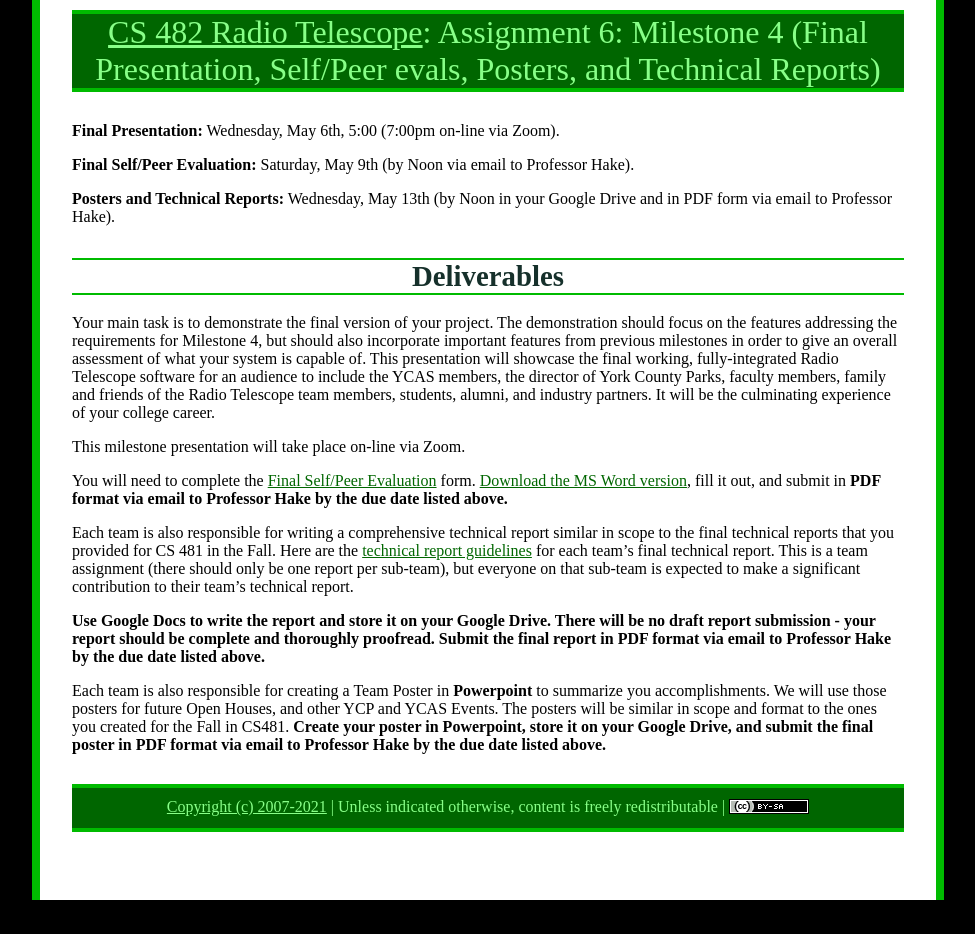
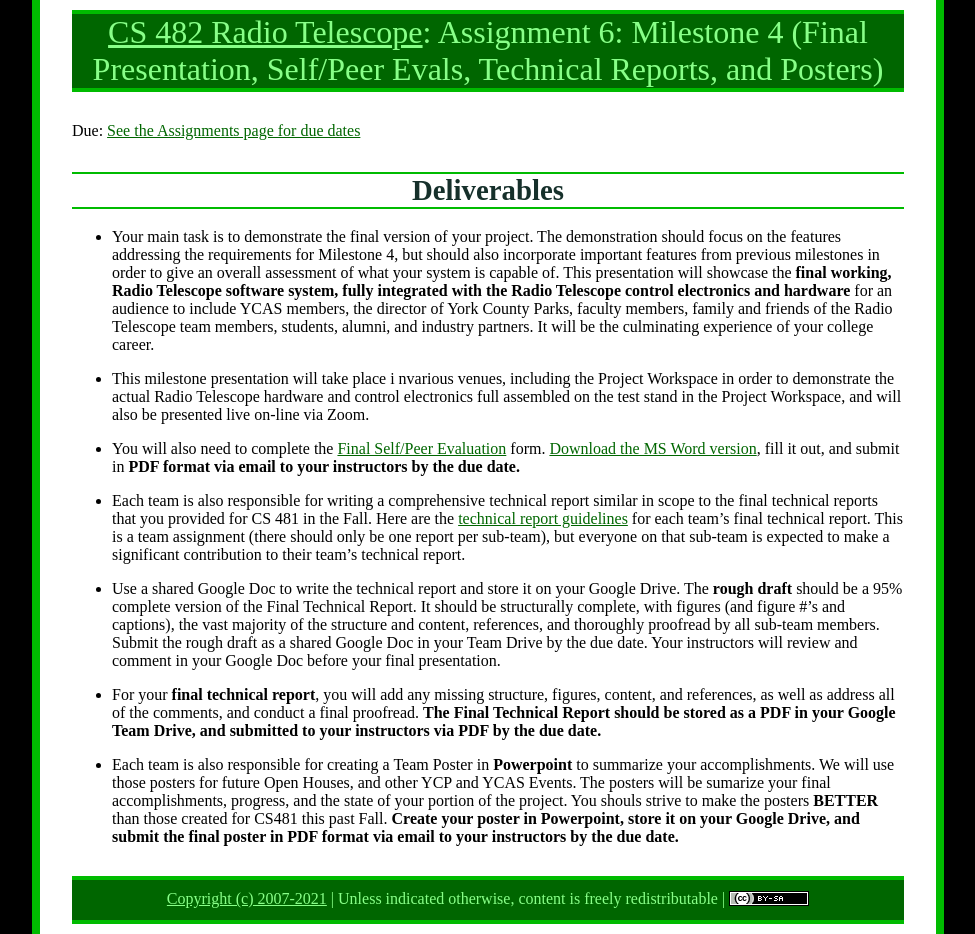
Before and after one commit to ycpcs/cs482-spring2021-RT, a Jekyll site: the page built from assign/assign06.md, in a window 1280 px wide. Shown: the whole page, without its empty margins (152-1127 px from the left). Built offline with Jekyll 4.4.1, drawn with Linux system fonts in a browser that asks for light colours; before the commit the page ends 900 px from its top, so only the background shows below that.

Commit message:
uodated assignments

```diff
--- a/assign/assign06.md
+++ b/assign/assign06.md
@@ -1,27 +1,26 @@
 ---
 layout: default
-title: "Assignment 6: Milestone 4 (Final Presentation, Self/Peer evals, Posters, and Technical Reports)"
+title: "Assignment 6: Milestone 4 (Final Presentation, Self/Peer Evals, Technical Reports, and Posters)"
 ---
 
-**Final Presentation:** Wednesday, May 6th, 5:00 (7:00pm on-line via Zoom).
+Due: [See the Assignments page for due dates](../assign/index.html)
 
-**Final Self/Peer Evaluation:** Saturday, May 9th (by Noon via email to Professor Hake).
-
-**Posters and Technical Reports:** Wednesday, May 13th (by Noon in your Google Drive and in PDF form via email to Professor Hake).
 
 # Deliverables
 
-Your main task is to demonstrate the final version of your project.  The demonstration should focus on the features addressing the requirements for Milestone 4, but should also incorporate important features from previous milestones in order to give an overall assessment of what your system is capable of.  This presentation will showcase the final working, fully-integrated Radio Telescope software for an audience to include the YCAS members, the director of York County Parks, faculty members, family and friends of the Radio Telescope team members, students, alumni, and industry partners.  It will be the culminating experience of your college career.
+* Your main task is to demonstrate the final version of your project.  The demonstration should focus on the features addressing the requirements for Milestone 4, but should also incorporate important features from previous milestones in order to give an overall assessment of what your system is capable of.  This presentation will showcase the **final working, Radio Telescope software system, fully integrated with the Radio Telescope control electronics and hardware** for an audience to include YCAS members, the director of York County Parks, faculty members, family and friends of the Radio Telescope team members, students, alumni, and industry partners.  It will be the culminating experience of your college career.
 
-This milestone presentation will take place on-line via Zoom.
+* This milestone presentation will take place i nvarious venues, including the Project Workspace in order to demonstrate the actual Radio Telescope hardware and control electronics full assembled on the test stand in the Project Workspace, and will also be presented live on-line via Zoom.
 
-You will need to complete the [Final Self/Peer Evaluation](PeerReview.pdf) form.  [Download the MS Word version](PeerReview.docx), fill it out, and submit in **PDF format via email to Professor Hake by the due date listed above.**
+* You will also need to complete the [Final Self/Peer Evaluation](FinalPeerEval.pdf) form.  [Download the MS Word version](FinalPeerEval.docx), fill it out, and submit in **PDF format via email to your instructors by the due date.**
 
-Each team is also responsible for writing a comprehensive technical report similar in scope to the final  technical reports that you provided for CS 481 in the Fall.  Here are the [technical report guidelines](finalreport.html) for each team's final technical report.  This is a team assignment (there should only be one report per sub-team), but everyone on that sub-team is expected to make a significant contribution to their team's technical report.
+* Each team is also responsible for writing a comprehensive technical report similar in scope to the final  technical reports that you provided for CS 481 in the Fall.  Here are the [technical report guidelines](finalreport.html) for each team's final technical report.  This is a team assignment (there should only be one report per sub-team), but everyone on that sub-team is expected to make a significant contribution to their team's technical report.
 
-**Use Google Docs to write the report and store it on your Google Drive.  There will be no draft report submission - your report should be complete and thoroughly proofread.  Submit the final report in PDF format via email to Professor Hake by the due date listed above.**
+* Use a shared Google Doc to write the technical report and store it on your Google Drive.  The **rough draft** should be a 95% complete version of the Final Technical Report.  It should be structurally complete, with figures (and figure #'s and captions), the vast majority of the structure and content, references, and thoroughly proofread by all sub-team members.  Submit the rough draft as a shared Google Doc in your Team Drive by the due date.  Your instructors will review and comment in your Google Doc before your final presentation.
 
-Each team is also responsible for creating a Team Poster in **Powerpoint** to summarize you accomplishments.  We will use those posters for future Open Houses, and other YCP and YCAS Events.  The posters will be similar in scope and format to the ones you created for the Fall in CS481.  **Create your poster in Powerpoint, store it on your Google Drive, and submit the final poster in PDF format via email to Professor Hake by the due date listed above.**
+* For your **final technical report**, you will add any missing structure, figures, content, and references, as well as address all of the comments, and conduct a final proofread.  **The Final Technical Report should be stored as a PDF in your Google Team Drive, and submitted to your instructors via PDF by the due date.**
+
+* Each team is also responsible for creating a Team Poster in **Powerpoint** to summarize your accomplishments.  We will use those posters for future Open Houses, and other YCP and YCAS Events.  The posters will be sumarize your final accomplishments, progress, and the state of your portion of the project.  You shouls strive to make the posters **BETTER** than those created for CS481 this past Fall.  **Create your poster in Powerpoint, store it on your Google Drive, and submit the final poster in PDF format via email to your instructors by the due date.**
 
 <!-- vim:set wrap: -->
 <!-- vim:set linebreak: -->
```
Also changed, not shown: assign/assign01.md (+4 -4 lines), assign/assign02.md (+2 -2 lines), assign/assign03.md (+4 -4 lines), assign/assign04.md (+1 -1 lines), assign/index.md (+7 -5 lines).
